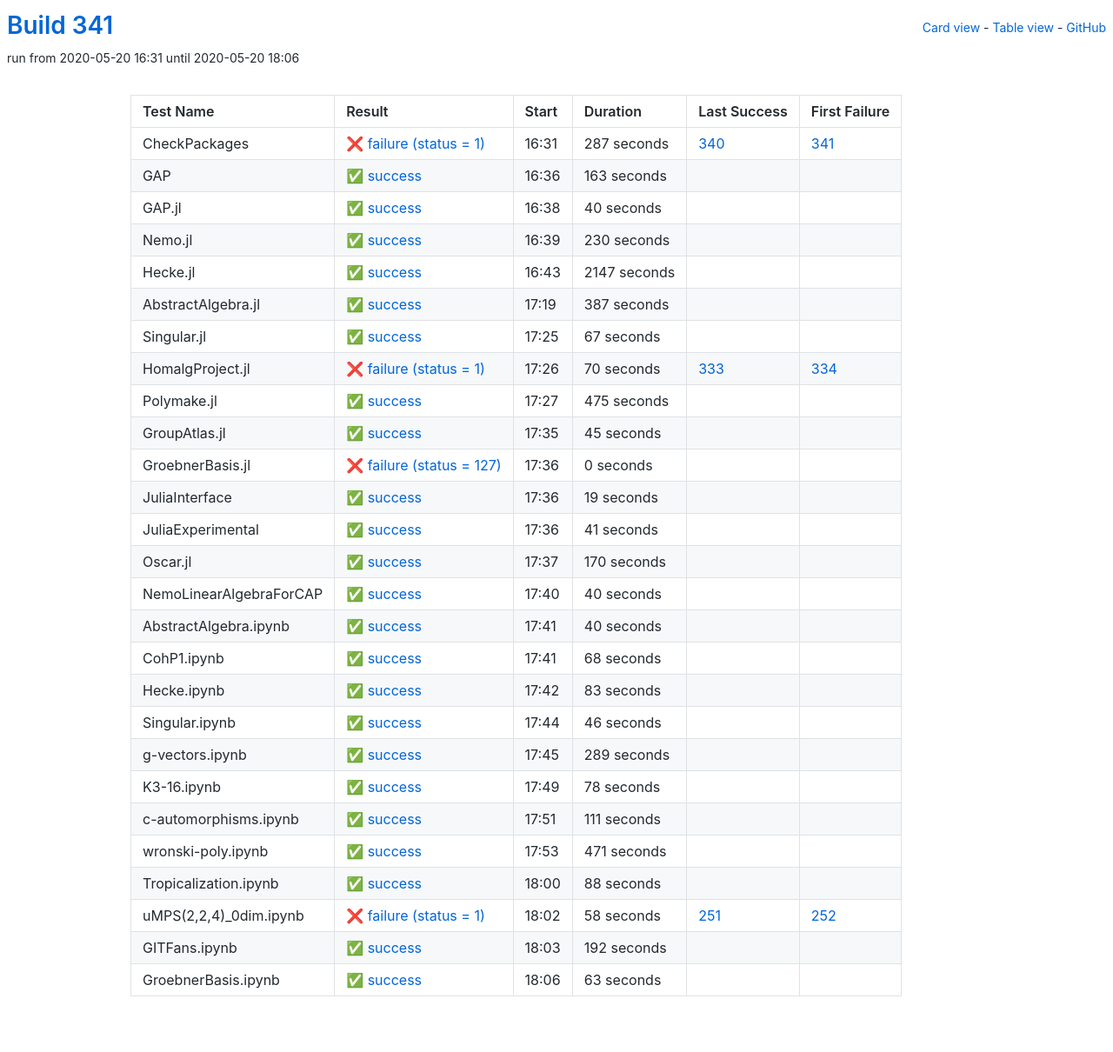
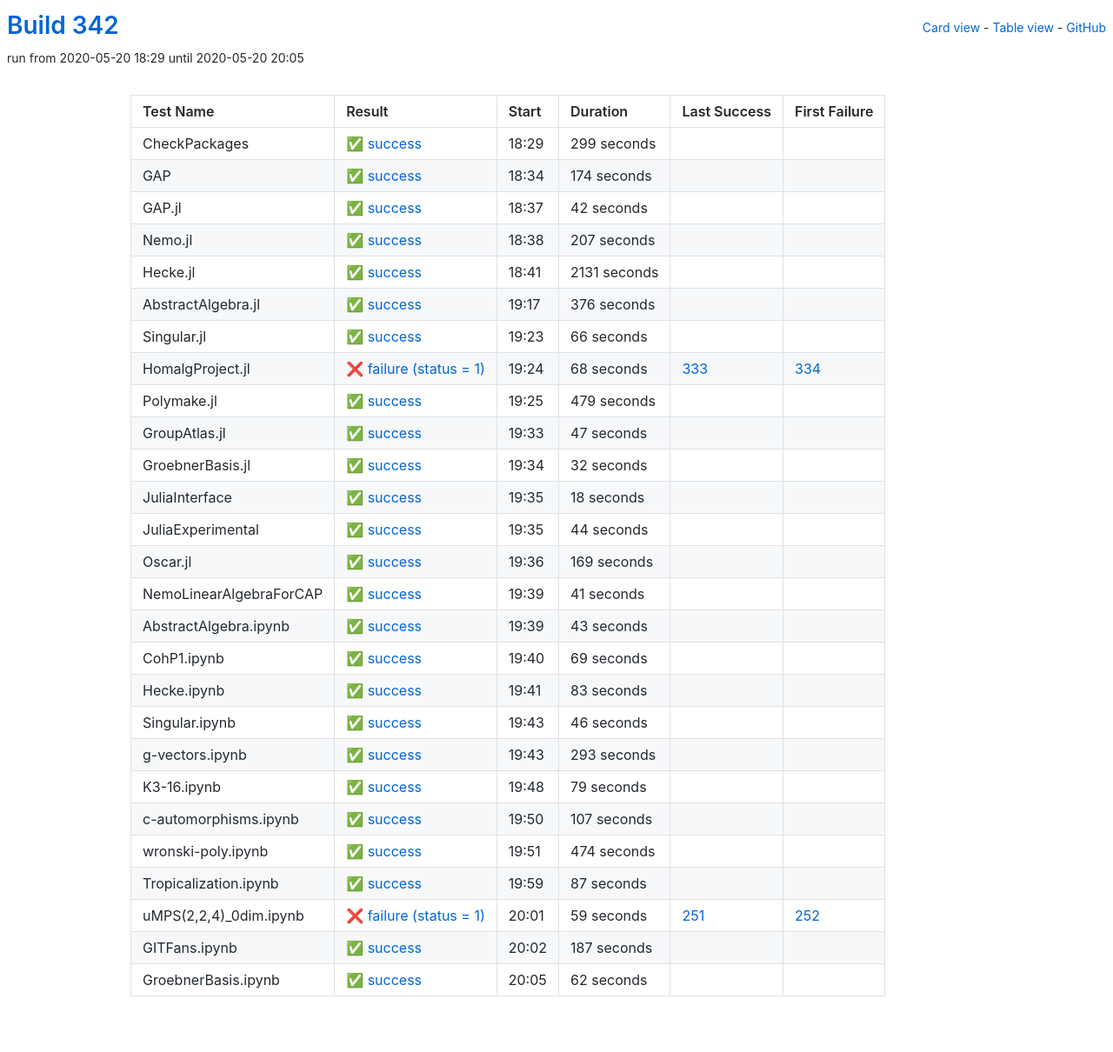
Before and after one commit to oscar-system/oscar-ci-status-1.4, a Jekyll site: the page built from table.html, in a window 1280 px wide. Shown: the whole page at 87% size. Built offline with Jekyll 4.4.1, drawn with Linux system fonts in a browser that asks for light colours.

Commit message:
Build 342

```diff
--- a/_data/ci.yml
+++ b/_data/ci.yml
@@ -1,209 +1,209 @@
-build: 341
-build_url: https://oscarci.mathematik.uni-kl.de/job/oscar-julia-1.4/341/
+build: 342
+build_url: https://oscarci.mathematik.uni-kl.de/job/oscar-julia-1.4/342/
 job: oscar-julia-1.4
 tests:
-- duration: 287
-  exitcode: 1
-  first_failure: 341
-  first_failure_url: https://oscarci.mathematik.uni-kl.de/job/oscar-julia-1.4/341/
+- duration: 299
+  exitcode: 0
+  first_failure: false
+  first_failure_url: null
   id: checkpackages
-  last_success: 340
-  last_success_url: https://oscarci.mathematik.uni-kl.de/job/oscar-julia-1.4/340/
-  log: https://oscarci.mathematik.uni-kl.de/job/oscar-julia-1.4/341/artifact/logs/build-341/CheckPackages.log
+  last_success: false
+  last_success_url: null
+  log: https://oscarci.mathematik.uni-kl.de/job/oscar-julia-1.4/342/artifact/logs/build-342/CheckPackages.log
   name: CheckPackages
-  start: 2020-05-20 16:31
-  status: failure
-  success: false
-- duration: 163
+  start: 2020-05-20 18:29
+  status: success
+  success: true
+- duration: 174
   exitcode: 0
   first_failure: false
   first_failure_url: null
   id: gap
   last_success: false
   last_success_url: null
-  log: https://oscarci.mathematik.uni-kl.de/job/oscar-julia-1.4/341/artifact/logs/build-341/GAP.log
+  log: https://oscarci.mathematik.uni-kl.de/job/oscar-julia-1.4/342/artifact/logs/build-342/GAP.log
   name: GAP
-  start: 2020-05-20 16:36
+  start: 2020-05-20 18:34
   status: success
   success: true
-- duration: 40
+- duration: 42
   exitcode: 0
   first_failure: false
   first_failure_url: null
   id: gap-jl
   last_success: false
   last_success_url: null
-  log: https://oscarci.mathematik.uni-kl.de/job/oscar-julia-1.4/341/artifact/logs/build-341/GAP.jl.log
+  log: https://oscarci.mathematik.uni-kl.de/job/oscar-julia-1.4/342/artifact/logs/build-342/GAP.jl.log
   name: GAP.jl
-  start: 2020-05-20 16:38
+  start: 2020-05-20 18:37
   status: success
   success: true
-- duration: 230
+- duration: 207
   exitcode: 0
   first_failure: false
   first_failure_url: null
   id: nemo-jl
   last_success: false
   last_success_url: null
-  log: https://oscarci.mathematik.uni-kl.de/job/oscar-julia-1.4/341/artifact/logs/build-341/Nemo.jl.log
+  log: https://oscarci.mathematik.uni-kl.de/job/oscar-julia-1.4/342/artifact/logs/build-342/Nemo.jl.log
   name: Nemo.jl
-  start: 2020-05-20 16:39
+  start: 2020-05-20 18:38
   status: success
   success: true
-- duration: 2147
+- duration: 2131
   exitcode: 0
   first_failure: false
   first_failure_url: null
   id: hecke-jl
   last_success: false
   last_success_url: null
-  log: https://oscarci.mathematik.uni-kl.de/job/oscar-julia-1.4/341/artifact/logs/build-341/Hecke.jl.log
+  log: https://oscarci.mathematik.uni-kl.de/job/oscar-julia-1.4/342/artifact/logs/build-342/Hecke.jl.log
   name: Hecke.jl
-  start: 2020-05-20 16:43
+  start: 2020-05-20 18:41
   status: success
   success: true
-- duration: 387
+- duration: 376
   exitcode: 0
   first_failure: false
   first_failure_url: null
   id: abstractalgebra-jl
   last_success: false
   last_success_url: null
-  log: https://oscarci.mathematik.uni-kl.de/job/oscar-julia-1.4/341/artifact/logs/build-341/AbstractAlgebra.jl.log
+  log: https://oscarci.mathematik.uni-kl.de/job/oscar-julia-1.4/342/artifact/logs/build-342/AbstractAlgebra.jl.log
   name: AbstractAlgebra.jl
-  start: 2020-05-20 17:19
+  start: 2020-05-20 19:17
   status: success
   success: true
-- duration: 67
+- duration: 66
   exitcode: 0
   first_failure: false
   first_failure_url: null
   id: singular-jl
   last_success: false
   last_success_url: null
-  log: https://oscarci.mathematik.uni-kl.de/job/oscar-julia-1.4/341/artifact/logs/build-341/Singular.jl.log
+  log: https://oscarci.mathematik.uni-kl.de/job/oscar-julia-1.4/342/artifact/logs/build-342/Singular.jl.log
   name: Singular.jl
-  start: 2020-05-20 17:25
+  start: 2020-05-20 19:23
   status: success
   success: true
-- duration: 70
+- duration: 68
   exitcode: 1
   first_failure: 334
   first_failure_url: https://oscarci.mathematik.uni-kl.de/job/oscar-julia-1.4/334/
   id: homalgproject-jl
   last_success: 333
   last_success_url: https://oscarci.mathematik.uni-kl.de/job/oscar-julia-1.4/333/
-  log: https://oscarci.mathematik.uni-kl.de/job/oscar-julia-1.4/341/artifact/logs/build-341/HomalgProject.jl.log
+  log: https://oscarci.mathematik.uni-kl.de/job/oscar-julia-1.4/342/artifact/logs/build-342/HomalgProject.jl.log
   name: HomalgProject.jl
-  start: 2020-05-20 17:26
+  start: 2020-05-20 19:24
   status: failure
   success: false
-- duration: 475
+- duration: 479
   exitcode: 0
   first_failure: false
   first_failure_url: null
   id: polymake-jl
   last_success: false
   last_success_url: null
-  log: https://oscarci.mathematik.uni-kl.de/job/oscar-julia-1.4/341/artifact/logs/build-341/Polymake.jl.log
+  log: https://oscarci.mathematik.uni-kl.de/job/oscar-julia-1.4/342/artifact/logs/build-342/Polymake.jl.log
   name: Polymake.jl
-  start: 2020-05-20 17:27
+  start: 2020-05-20 19:25
   status: success
   success: true
-- duration: 45
+- duration: 47
   exitcode: 0
   first_failure: false
   first_failure_url: null
   id: groupatlas-jl
   last_success: false
   last_success_url: null
-  log: https://oscarci.mathematik.uni-kl.de/job/oscar-julia-1.4/341/artifact/logs/build-341/GroupAtlas.jl.log
+  log: https://oscarci.mathematik.uni-kl.de/job/oscar-julia-1.4/342/artifact/logs/build-342/GroupAtlas.jl.log
   name: GroupAtlas.jl
-  start: 2020-05-20 17:35
+  start: 2020-05-20 19:33
   status: success
   success: true
-- duration: 0
-  exitcode: 127
+- duration: 32
+  exitcode: 0
   first_failure: false
   first_failure_url: null
   id: groebnerbasis-jl
   last_success: false
   last_success_url: null
-  log: https://oscarci.mathematik.uni-kl.de/job/oscar-julia-1.4/341/artifact/logs/build-341/GroebnerBasis.jl.log
+  log: https://oscarci.mathematik.uni-kl.de/job/oscar-julia-1.4/342/artifact/logs/build-342/GroebnerBasis.jl.log
   name: GroebnerBasis.jl
-  start: 2020-05-20 17:36
-  status: failure
-  success: false
-- duration: 19
+  start: 2020-05-20 19:34
+  status: success
+  success: true
+- duration: 18
   exitcode: 0
   first_failure: false
   first_failure_url: null
   id: juliainterface
   last_success: false
   last_success_url: null
-  log: https://oscarci.mathematik.uni-kl.de/job/oscar-julia-1.4/341/artifact/logs/build-341/JuliaInterface.log
+  log: https://oscarci.mathematik.uni-kl.de/job/oscar-julia-1.4/342/artifact/logs/build-342/JuliaInterface.log
   name: JuliaInterface
-  start: 2020-05-20 17:36
+  start: 2020-05-20 19:35
+  status: success
+  success: true
+- duration: 44
+  exitcode: 0
+  first_failure: false
+  first_failure_url: null
+  id: juliaexperimental
+  last_success: false
+  last_success_url: null
+  log: https://oscarci.mathematik.uni-kl.de/job/oscar-julia-1.4/342/artifact/logs/build-342/JuliaExperimental.log
+  name: JuliaExperimental
+  start: 2020-05-20 19:35
+  status: success
+  success: true
+- duration: 169
+  exitcode: 0
+  first_failure: false
+  first_failure_url: null
+  id: oscar-jl
+  last_success: false
+  last_success_url: null
+  log: https://oscarci.mathematik.uni-kl.de/job/oscar-julia-1.4/342/artifact/logs/build-342/Oscar.jl.log
+  name: Oscar.jl
+  start: 2020-05-20 19:36
   status: success
   success: true
 - duration: 41
   exitcode: 0
   first_failure: false
   first_failure_url: null
-  id: juliaexperimental
-  last_success: false
-  last_success_url: null
-  log: https://oscarci.mathematik.uni-kl.de/job/oscar-julia-1.4/341/artifact/logs/build-341/JuliaExperimental.log
-  name: JuliaExperimental
-  start: 2020-05-20 17:36
-  status: success
-  success: true
-- duration: 170
-  exitcode: 0
-  first_failure: false
-  first_failure_url: null
-  id: oscar-jl
-  last_success: false
-  last_success_url: null
-  log: https://oscarci.mathematik.uni-kl.de/job/oscar-julia-1.4/341/artifact/logs/build-341/Oscar.jl.log
-  name: Oscar.jl
-  start: 2020-05-20 17:37
-  status: success
-  success: true
-- duration: 40
-  exitcode: 0
-  first_failure: false
-  first_failure_url: null
   id: nemolinearalgebraforcap
   last_success: false
   last_success_url: null
-  log: https://oscarci.mathematik.uni-kl.de/job/oscar-julia-1.4/341/artifact/logs/build-341/NemoLinearAlgebraForCAP.log
+  log: https://oscarci.mathematik.uni-kl.de/job/oscar-julia-1.4/342/artifact/logs/build-342/NemoLinearAlgebraForCAP.log
   name: NemoLinearAlgebraForCAP
-  start: 2020-05-20 17:40
+  start: 2020-05-20 19:39
   status: success
   success: true
-- duration: 40
+- duration: 43
   exitcode: 0
   first_failure: false
   first_failure_url: null
   id: abstractalgebra-ipynb
   last_success: false
   last_success_url: null
-  log: https://oscarci.mathematik.uni-kl.de/job/oscar-julia-1.4/341/artifact/logs/build-341/AbstractAlgebra.ipynb.log
+  log: https://oscarci.mathematik.uni-kl.de/job/oscar-julia-1.4/342/artifact/logs/build-342/AbstractAlgebra.ipynb.log
   name: AbstractAlgebra.ipynb
-  start: 2020-05-20 17:41
+  start: 2020-05-20 19:39
   status: success
   success: true
-- duration: 68
+- duration: 69
   exitcode: 0
   first_failure: false
   first_failure_url: null
   id: cohp1-ipynb
   last_success: false
   last_success_url: null
-  log: https://oscarci.mathematik.uni-kl.de/job/oscar-julia-1.4/341/artifact/logs/build-341/CohP1.ipynb.log
+  log: https://oscarci.mathematik.uni-kl.de/job/oscar-julia-1.4/342/artifact/logs/build-342/CohP1.ipynb.log
   name: CohP1.ipynb
-  start: 2020-05-20 17:41
+  start: 2020-05-20 19:40
   status: success
   success: true
 - duration: 83
@@ -213,9 +213,9 @@ tests:
   id: hecke-ipynb
   last_success: false
   last_success_url: null
-  log: https://oscarci.mathematik.uni-kl.de/job/oscar-julia-1.4/341/artifact/logs/build-341/Hecke.ipynb.log
+  log: https://oscarci.mathematik.uni-kl.de/job/oscar-julia-1.4/342/artifact/logs/build-342/Hecke.ipynb.log
   name: Hecke.ipynb
-  start: 2020-05-20 17:42
+  start: 2020-05-20 19:41
   status: success
   success: true
 - duration: 46
@@ -225,104 +225,104 @@ tests:
   id: singular-ipynb
   last_success: false
   last_success_url: null
-  log: https://oscarci.mathematik.uni-kl.de/job/oscar-julia-1.4/341/artifact/logs/build-341/Singular.ipynb.log
+  log: https://oscarci.mathematik.uni-kl.de/job/oscar-julia-1.4/342/artifact/logs/build-342/Singular.ipynb.log
   name: Singular.ipynb
-  start: 2020-05-20 17:44
+  start: 2020-05-20 19:43
   status: success
   success: true
-- duration: 289
+- duration: 293
   exitcode: 0
   first_failure: false
   first_failure_url: null
   id: g-vectors-ipynb
   last_success: false
   last_success_url: null
-  log: https://oscarci.mathematik.uni-kl.de/job/oscar-julia-1.4/341/artifact/logs/build-341/g-vectors.ipynb.log
+  log: https://oscarci.mathematik.uni-kl.de/job/oscar-julia-1.4/342/artifact/logs/build-342/g-vectors.ipynb.log
   name: g-vectors.ipynb
-  start: 2020-05-20 17:45
+  start: 2020-05-20 19:43
   status: success
   success: true
-- duration: 78
+- duration: 79
   exitcode: 0
   first_failure: false
   first_failure_url: null
   id: k3-16-ipynb
   last_success: false
   last_success_url: null
-  log: https://oscarci.mathematik.uni-kl.de/job/oscar-julia-1.4/341/artifact/logs/build-341/K3-16.ipynb.log
+  log: https://oscarci.mathematik.uni-kl.de/job/oscar-julia-1.4/342/artifact/logs/build-342/K3-16.ipynb.log
   name: K3-16.ipynb
-  start: 2020-05-20 17:49
+  start: 2020-05-20 19:48
   status: success
   success: true
-- duration: 111
+- duration: 107
   exitcode: 0
   first_failure: false
   first_failure_url: null
   id: c-automorphisms-ipynb
   last_success: false
   last_success_url: null
-  log: https://oscarci.mathematik.uni-kl.de/job/oscar-julia-1.4/341/artifact/logs/build-341/c-automorphisms.ipynb.log
+  log: https://oscarci.mathematik.uni-kl.de/job/oscar-julia-1.4/342/artifact/logs/build-342/c-automorphisms.ipynb.log
   name: c-automorphisms.ipynb
-  start: 2020-05-20 17:51
+  start: 2020-05-20 19:50
   status: success
   success: true
-- duration: 471
+- duration: 474
   exitcode: 0
   first_failure: false
   first_failure_url: null
   id: wronski-poly-ipynb
   last_success: false
   last_success_url: null
-  log: https://oscarci.mathematik.uni-kl.de/job/oscar-julia-1.4/341/artifact/logs/build-341/wronski-poly.ipynb.log
+  log: https://oscarci.mathematik.uni-kl.de/job/oscar-julia-1.4/342/artifact/logs/build-342/wronski-poly.ipynb.log
   name: wronski-poly.ipynb
-  start: 2020-05-20 17:53
+  start: 2020-05-20 19:51
   status: success
   success: true
-- duration: 88
+- duration: 87
   exitcode: 0
   first_failure: false
   first_failure_url: null
   id: tropicalization-ipynb
   last_success: false
   last_success_url: null
-  log: https://oscarci.mathematik.uni-kl.de/job/oscar-julia-1.4/341/artifact/logs/build-341/Tropicalization.ipynb.log
+  log: https://oscarci.mathematik.uni-kl.de/job/oscar-julia-1.4/342/artifact/logs/build-342/Tropicalization.ipynb.log
   name: Tropicalization.ipynb
-  start: 2020-05-20 18:00
+  start: 2020-05-20 19:59
   status: success
   success: true
-- duration: 58
+- duration: 59
   exitcode: 1
   first_failure: 252
   first_failure_url: https://oscarci.mathematik.uni-kl.de/job/oscar-julia-1.4/252/
   id: umps-2-2-4-0dim-ipynb
   last_success: 251
   last_success_url: https://oscarci.mathematik.uni-kl.de/job/oscar-julia-1.4/251/
-  log: https://oscarci.mathematik.uni-kl.de/job/oscar-julia-1.4/341/artifact/logs/build-341/uMPS-2-2-4-_0dim.ipynb.log
+  log: https://oscarci.mathematik.uni-kl.de/job/oscar-julia-1.4/342/artifact/logs/build-342/uMPS-2-2-4-_0dim.ipynb.log
   name: uMPS(2,2,4)_0dim.ipynb
-  start: 2020-05-20 18:02
+  start: 2020-05-20 20:01
   status: failure
   success: false
-- duration: 192
+- duration: 187
   exitcode: 0
   first_failure: false
   first_failure_url: null
   id: gitfans-ipynb
   last_success: false
   last_success_url: null
-  log: https://oscarci.mathematik.uni-kl.de/job/oscar-julia-1.4/341/artifact/logs/build-341/GITFans.ipynb.log
+  log: https://oscarci.mathematik.uni-kl.de/job/oscar-julia-1.4/342/artifact/logs/build-342/GITFans.ipynb.log
   name: GITFans.ipynb
-  start: 2020-05-20 18:03
+  start: 2020-05-20 20:02
   status: success
   success: true
-- duration: 63
+- duration: 62
   exitcode: 0
   first_failure: false
   first_failure_url: null
   id: groebnerbasis-ipynb
   last_success: false
   last_success_url: null
-  log: https://oscarci.mathematik.uni-kl.de/job/oscar-julia-1.4/341/artifact/logs/build-341/GroebnerBasis.ipynb.log
+  log: https://oscarci.mathematik.uni-kl.de/job/oscar-julia-1.4/342/artifact/logs/build-342/GroebnerBasis.ipynb.log
   name: GroebnerBasis.ipynb
-  start: 2020-05-20 18:06
+  start: 2020-05-20 20:05
   status: success
   success: true
```
Also changed, not shown: README.md.
